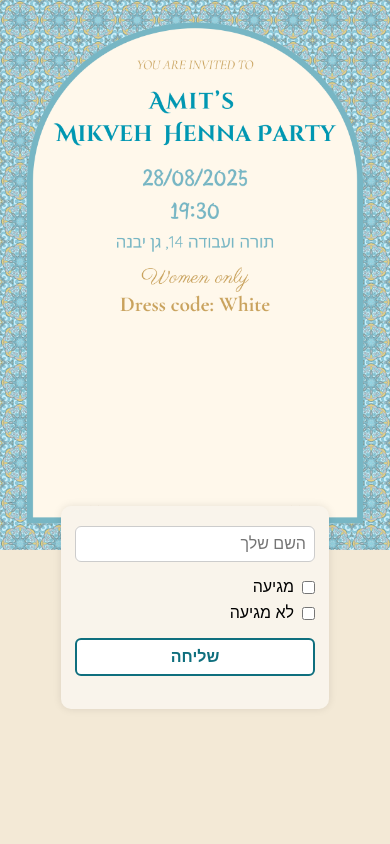
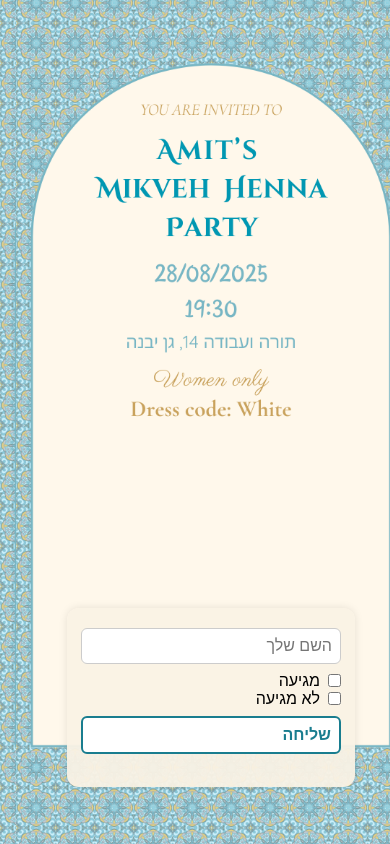
Before and after one commit to amittkatz/hennarsvp, a plain HTML site: page index.html in a window 390 px wide. Drawn offline with Linux system fonts and the light colour scheme.

Commit message:
Update index.html

```diff
--- a/index.html
+++ b/index.html
@@ -3,7 +3,7 @@
 <head>
   <meta charset="UTF-8" />
   <meta name="viewport" content="width=device-width, initial-scale=1.0" />
-  <title>Amit - mikveh henna party!</title>
+  <title>המקווה חינה של עמית - 28.8</title>
   <style>
     html, body {
       margin: 0;
@@ -11,63 +11,50 @@
       height: 100vh;
       width: 100vw;
       overflow: hidden;
-      direction: ltr;
       font-family: 'Arial', sans-serif;
       text-align: center;
-      background: url('henna1.png') no-repeat center center;
-      background-size: contain;
-      background-color: #ffffff;
-    }
-
-    .mobile-bg { display: none; }
-
-    @media (max-width: 767px) {
-      html, body {
-        background: none;
-      }
-
-      .mobile-bg {
-        position: fixed;
-        inset: 0;
-        z-index: 0;
-        display: block;
-      }
-
-      .mobile-bg img {
-        width: 100vw;
-        height: 100vh;
-        object-fit: contain;
-        object-position: top center;
-        display: block;
-        background-color: #f3e9d6; /* cream fill behind invite */
-      }
-
-      .form-wrapper {
-        position: fixed;
-        z-index: 1;
-        top: 63vh; /* adjust until under Dress code */
-        left: 50%;
-        transform: translateX(-50%);
-        width: 100%;
-        padding: 0 16px;
-      }
+      direction: rtl;
+      background: url('henna1.png') no-repeat center top;
+      background-size: cover;
     }
 
     .form-wrapper {
       position: absolute;
-      top: 60%;
+      left: 50%;
+      transform: translateX(-50%);
       width: 100%;
       display: flex;
       justify-content: center;
       padding: 0 16px;
     }
 
+    /* Default for mobile */
+    @media (max-width: 767px) {
+      .form-wrapper {
+        top: 72vh; /* position relative to screen height */
+      }
+    }
+
+    /* For tablets */
+    @media (min-width: 768px) and (max-width: 1023px) {
+      .form-wrapper {
+        top: 68vh;
+      }
+    }
+
+    /* For desktops */
+    @media (min-width: 1024px) {
+      .form-wrapper {
+        top: 65vh;
+      }
+    }
+
     form {
-      background-color: #f9f4eb; /* cream-like box */
+      background-color: rgba(250, 243, 229, 0.94);
       padding: 12px 14px;
-      border-radius: 10px;
+      border-radius: 12px;
       box-shadow: 0 0 8px rgba(0,0,0,0.1);
-      max-width: 240px;
+      max-width: 260px;
       width: 100%;
     }
 
@@ -79,7 +66,6 @@
       border-radius: 6px;
       border: 1px solid #ccc;
       box-sizing: border-box;
-      direction: rtl;
       text-align: right;
     }
 
@@ -88,27 +74,19 @@
       align-items: center;
       gap: 8px;
       justify-content: flex-start;
-      direction: rtl;
-      text-align: right;
-      margin: 8px 0;
     }
+
     .row input[type="checkbox"] {
       width: auto;
       margin: 0;
     }
-    .row label {
-      font-size: 16px;
-      cursor: pointer;
-      user-select: none;
-    }
 
     button {
-      background-color: #ffffff; /* white button */
-      color: #0f6f7e; /* blue from invite */
-      border: 2px solid #0f6f7e;
+      background-color: white;
+      color: #197D8F; /* blue text */
+      font-weight: bold;
       cursor: pointer;
-      font-weight: bold;
-      text-align: center;
+      border: 2px solid #197D8F;
     }
 
     .spinner {
@@ -132,11 +110,6 @@
   </style>
 </head>
 <body>
-
-  <!-- MOBILE background image -->
-  <div class="mobile-bg">
-    <img src="henna.png" alt="Invitation">
-  </div>
 
   <div class="form-wrapper">
     <form id="rsvpForm">
@@ -187,10 +160,8 @@
     form.addEventListener('submit', e => {
       e.preventDefault();
       const formData = new FormData(form);
-
       spinner.style.display = 'block';
       msg.textContent = '';
-
       fetch(scriptURL, { method: 'POST', body: formData })
         .then(r => r.text?.() ?? '')
         .then(() => {
```
Lines whose indentation alone changed are shown as unchanged.
